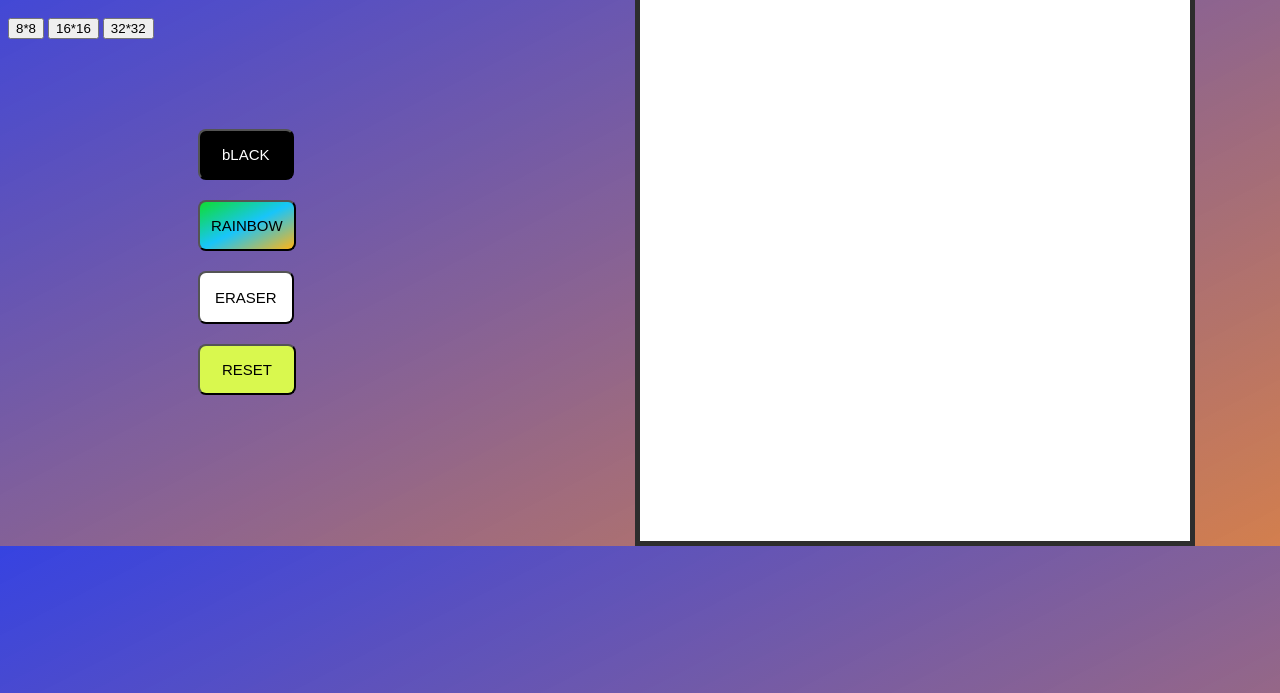
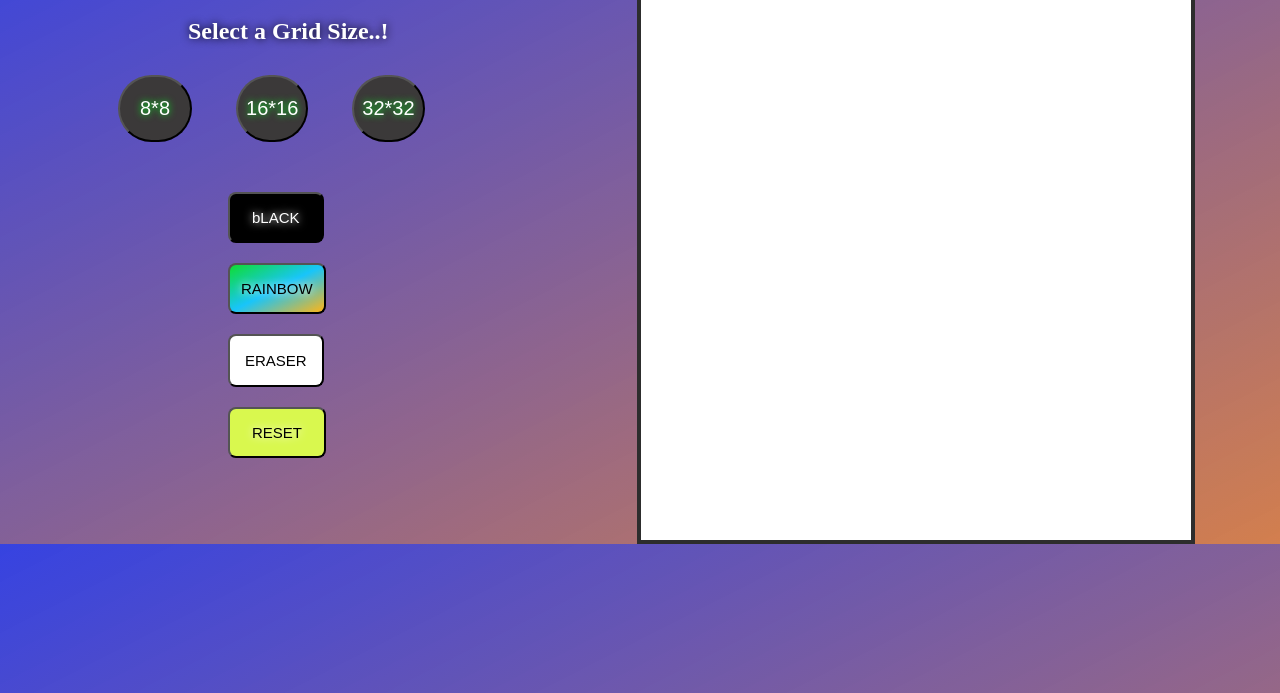
Before and after one commit to shubhamkanase/Etch-A-Sketch, a plain HTML site: page index.html in a window 1280 px wide. Shown: the part 107-800 px from the top of the page. Drawn offline with Linux system fonts and the light colour scheme.

Commit message:
adding some features and updates ETCH-A-SKETCH

```diff
--- a/index.html
+++ b/index.html
@@ -18,6 +18,9 @@
 
     </div>
 
+    <div>
+        <h2 id="text"> Select a Grid Size..!</h2>
+    </div>
 
     <div id="creatGrid">
         <button class="creatGrid8" id="eight" onclick="createGrid8()"> 8*8</button>
--- a/style.css
+++ b/style.css
@@ -6,39 +6,42 @@
     display: grid;
     height: 550px;
     width: 550px;
-    border: 5px rgba(0, 0, 0, 0.822) solid;
+    border: 4px rgba(0, 0, 0, 0.822) solid;
     background-color: #FFF;
     margin-top: -32px;
 
 }
 
-.cell{
+.cell {
     border: 1px solid black;
 
 
 }
 
-body{
+body {
     background-color: #d065f3;
-  background-image: linear-gradient(to bottom right,  #3643e1, #d38524cc);
-  color: #FFF;
+    background-image: linear-gradient(to bottom right, #3643e1, #d38524cc);
+    color: #FFF;
 }
 
-#tittle{
+#tittle {
 
-margin-left: 50px;
+    margin-left: 70px;
     font-size: 50px;
     text-shadow: 0 0 8px #ffffff;
     color: rgb(0, 0, 0);
 }
 
 
-#btn{
-    margin-left: 170px;
-    margin-top: 90px;
+#btn {
+    margin-left: 200px;
+    margin-top: -20px;
     /* padding: 20px 40px; */
+    text-shadow: 0 0 8px #ff0d0d;
+
 }
-#black{
+
+#black {
     display: block;
     margin: 20px 20px;
     font-size: 15px;
@@ -46,30 +49,147 @@ margin-left: 50px;
     color: #FFF;
     background-color: black;
     border-radius: 8px;
+    text-shadow: 0 0 8px #ffffff;
+    cursor: pointer;
+
 }
-#rainBow{
+
+#rainBow {
     display: block;
     margin: 20px 20px;
     font-size: 15px;
     padding: 15px 11px;
     background: linear-gradient(to bottom right, #0fdd31, #18c5fa, #ffb516);
+    text-shadow: 0 0 8px #ffffff;
     border-radius: 8px;
+    cursor: pointer;
 }
 
-#eraser{
+#eraser {
     display: block;
     margin: 20px 20px;
     font-size: 15px;
     padding: 16px 15px;
     background-color: rgb(255, 255, 255);
     border-radius: 8px;
+    text-shadow: 0 0 8px #ffffff;
+    cursor: pointer;
 }
-#reset{
+
+#reset {
     display: block;
     margin: 20px 20px;
     font-size: 15px;
     padding: 15px 22px;
     background-color: rgb(217, 248, 78);
     border-radius: 8px;
+    text-shadow: 0 0 8px #ffffff;
+    cursor: pointer;
 
 }
+
+#creatGrid {
+    display: inline;
+    margin-left: 280px;
+    margin-top: -80px;
+    margin: 50px 90px;
+    padding-top: 20px;
+    text-shadow: 0 0 8px #ffffff;
+
+
+}
+
+#eight {
+    margin: 50px 20px;
+    padding: 20px 20px;
+    font-size: 20px;
+    border-radius: 120px;
+    background-color: #3b3939;
+    color: #FFF;
+    cursor: pointer;
+    text-shadow: 0 0 7px #00ff22;
+
+
+
+}
+
+#sixteen {
+    margin: 20px 20px;
+    padding: 20px 8px;
+    font-size: 20px;
+    border-radius: 120px;
+    background-color: #3b3939;
+    color: #FFF;
+    text-shadow: 0 0 7px #00ff22;
+    cursor: pointer;
+
+
+}
+
+#thirtyTwo {
+    margin: 20px 20px;
+    padding: 20px 8px;
+    font-size: 20px;
+    border-radius: 120px;
+    text-shadow: 0 0 8px #ffffff;
+    background-color: #3b3939;
+    color: #FFF;
+    text-shadow: 0 0 7px #00ff22;
+    cursor: pointer;
+
+}
+
+#text {
+    margin-left: 180px;
+    margin-bottom: -20px;
+    text-shadow: 0 0 8px #000000;
+
+}
+
+
+#eight:hover {
+
+    border-color: #ffffff;
+    transform: scale(1.1);
+}
+
+#sixteen:hover {
+
+    border-color: #ffffff;
+    transform: scale(1.1);
+}
+
+#thirtyTwo:hover {
+
+    border-color: #ffffff;
+    transform: scale(1.1);
+}
+
+#black:hover{
+
+    transform: scale(1.1);
+    border-color: #000000;
+
+}
+
+
+#rainBow:hover{
+
+    transform: scale(1.1);
+    border-color: #000000;
+
+}
+
+#eraser:hover{
+
+    transform: scale(1.1);
+    border-color: #000000;
+
+}
+
+#reset:hover{
+
+    transform: scale(1.1);
+    border-color: #080808;
+
+}
```
